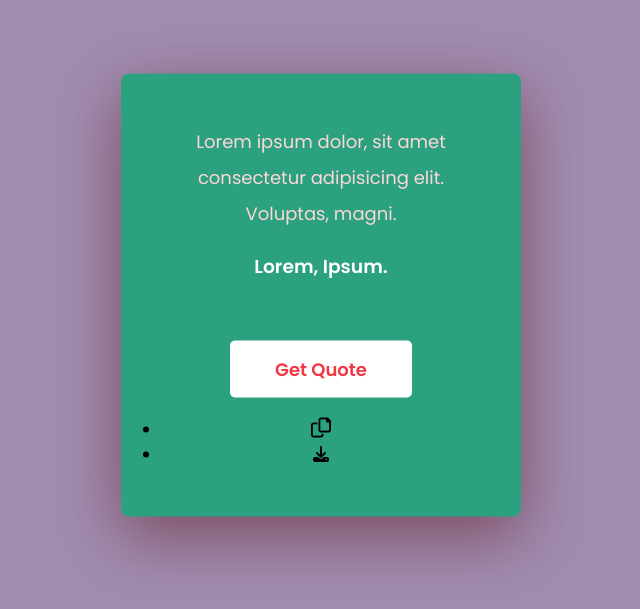
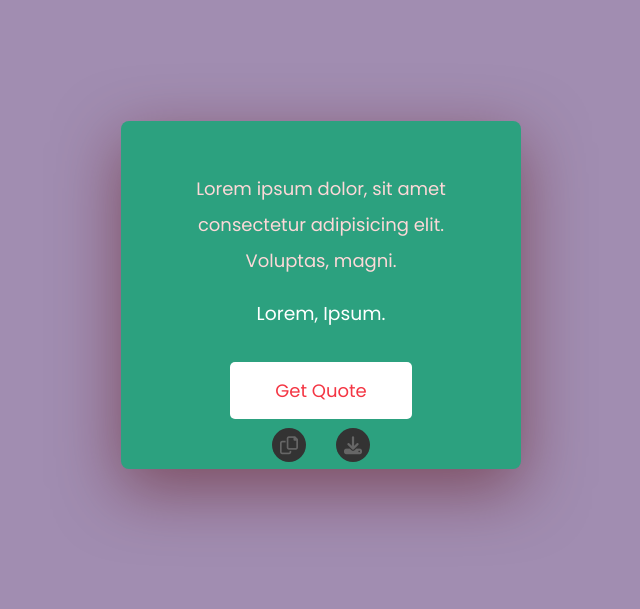
Before and after one commit to SWAYAM31220/quote, a plain HTML site: page index.html in a window 1280 px wide. Shown: the part 105-714 px from the top of the page, without its empty margins (319-959 px from the left). Drawn offline with Linux system fonts and the light colour scheme; no server answers.

Commit message:
Update style.css

```diff
--- a/style.css
+++ b/style.css
@@ -15,14 +15,56 @@
   top: 50%;
   left: 50%;
 }
+.textContainer {
+  height: fit-content;
+  width: fit-content;
+  background-color: #2ca17f;
+}
 .fa-regular.fa-copy {
-    cursor: pointer; /* Indicate clickable action */
-    font-size: 20px; /* Adjust size as needed */
-    padding-top: 20px;
+  position: relative;
+  display: block;
+  width: 34px;
+  height: 34px;
+  text-align: center;
+  line-height: 35px;
+  background: #333;
+  border-radius: 50%;
+  font-size: 18px;
+  color: #666;
+  transition: 0.5s;
+}
+.fas.fa-download {
+  position: relative;
+  display: block;
+  width: 34px;
+  height: 34px;
+  text-align: center;
+  line-height: 35px;
+  background: #333;
+  border-radius: 50%;
+  font-size: 18px;
+  color: #666;
+  transition: 0.5s;
+}
 
+ul {
+  margin: 0;
+  padding: 0;
+  display: flex;
+  position: absolute;
+  top: 93%;
+  left: 50%;
+  transform: translate(-50%, -50%);
 }
-.fa-regular.fa-copy:hover{
+
+ul li {
+  list-style: none;
+  margin: 0 15px;
+}
+.fa-regular.fa-copy:hover,
+.fas.fa-download:hover {
   color: aqua;
+  animation: forwards;
 }
 .container {
   width: 100%;
@@ -50,8 +92,8 @@
 }
 .container h3 {
   color: #ffffff;
-    margin: 20px 0 60px 0;
-    font-weight: 600;
+  margin: 20px 0 34px 0;
+  font-weight: 340;
   text-transform: capitalize;
 }
 .container button {
@@ -60,7 +102,7 @@
   padding: 15px 45px;
   border-radius: 5px;
   font-size: 18px;
-    font-weight: 600;
+  font-weight: 340;
   color: #f43543;
   cursor: pointer;
 }
```
Lines whose indentation alone changed are shown as unchanged.
